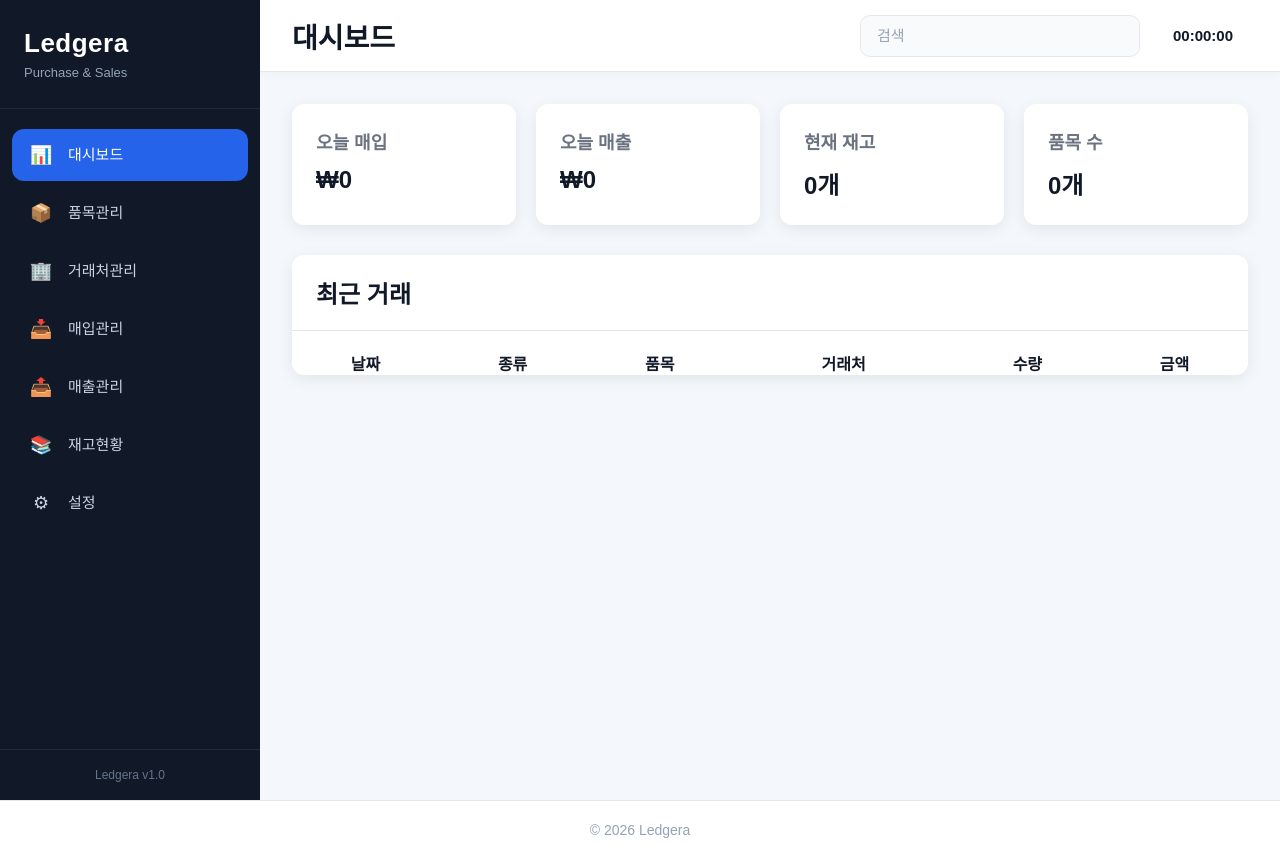
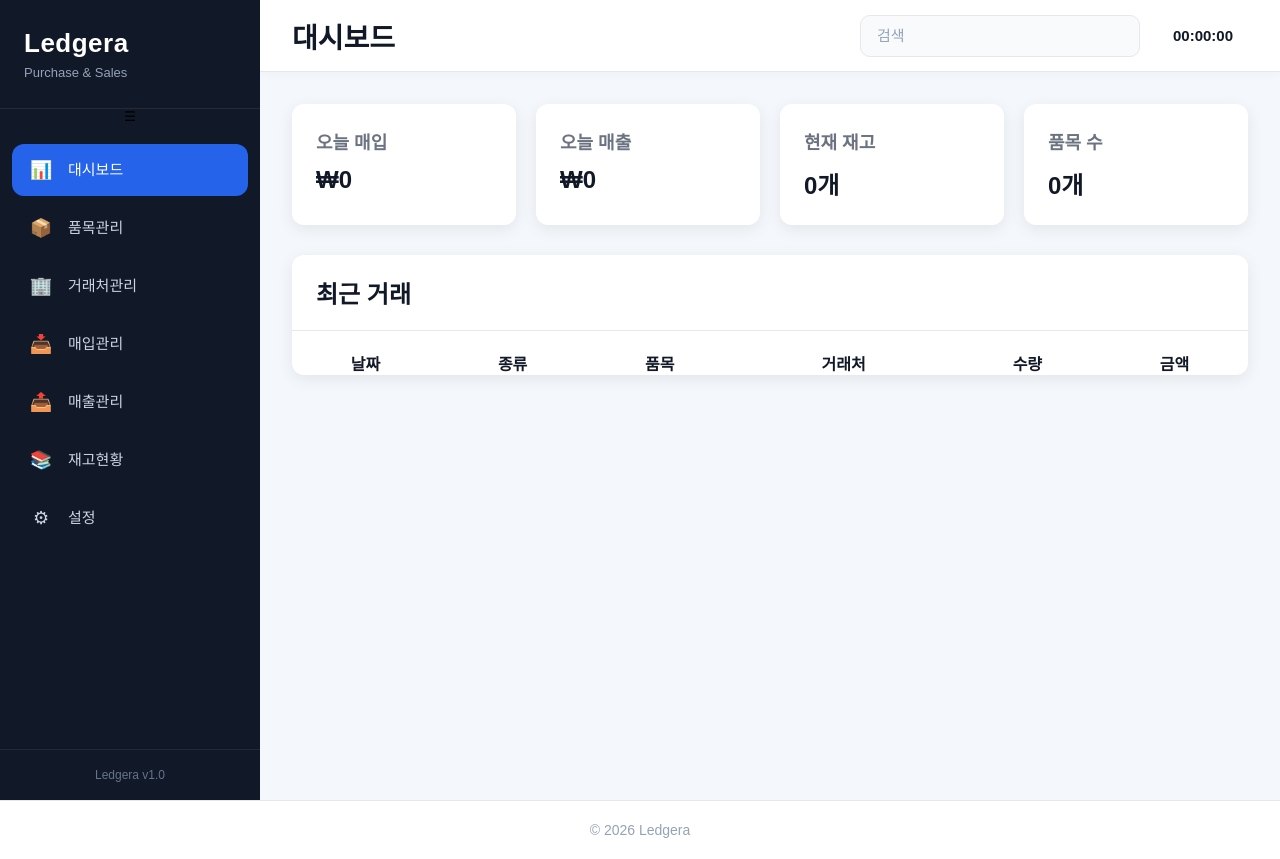
Before and after one commit to KMJ907/Ledgera, a plain HTML site: page index.html in a window 1280 px wide. Drawn offline with nearby package versions, Linux system fonts and the light colour scheme; a script that the page names is missing; a web font is replaced by a local one.

Commit message:
Update index.html

```diff
--- a/index.html
+++ b/index.html
@@ -36,6 +36,10 @@
             <span>Purchase & Sales</span>
 
         </div>
+
+        <button class="mobile-menu-btn">
+            ☰
+        </button>
 
         <nav>
 
```
